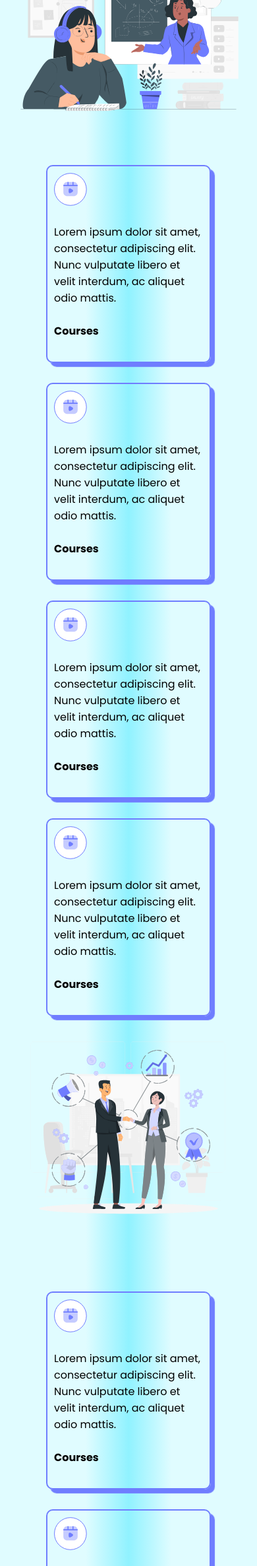
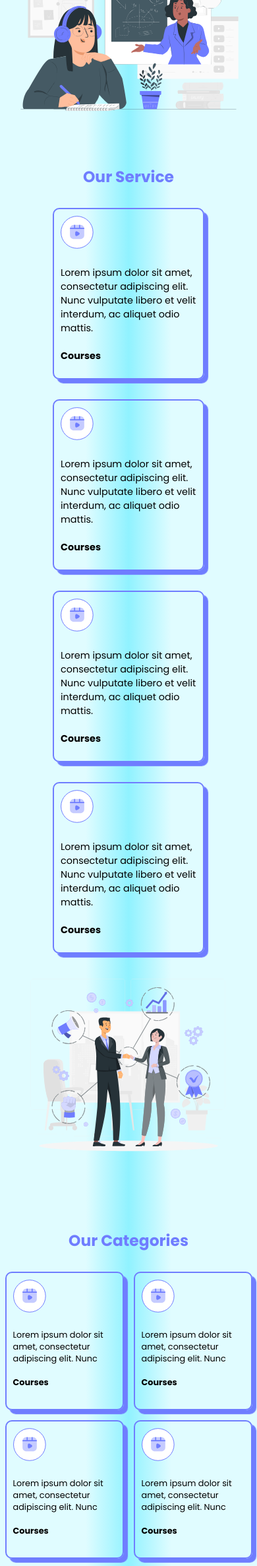
Before and after one commit to NH-Shohan/EduSpace, a PHP site: page / in a window 390 px wide; the page is wider, and only the part inside the window is pictured. Shown: the part 455-2828 px from the top of that part at 66% size. Run offline with PHP 8.4, Linux system fonts and the light colour scheme; some libraries are stand-ins or nearby versions.

Commit message:
footer fixed, size of cards fixed, container fixed

```diff
--- a/View/Home/OurServices.php
+++ b/View/Home/OurServices.php
@@ -10,6 +10,8 @@
 
 <body>
     <div class="service-container">
+        <div>
+            <h3 class="section-title">Our Service</h3>
             <div class="service container">
                 <div class="left vector">
 
@@ -54,6 +56,8 @@
                     </div>
                 </div>
             </div>
+
+        </div>
     </div>
 </body>
 
--- a/View/Home/TopCategories.php
+++ b/View/Home/TopCategories.php
@@ -10,56 +10,53 @@
 
 <body>
     <div class="categories-container">
+        <div>
+            <h3 class="section-title">Our Categories</h3>
             <div class="categories container">
                 <div class="right">
                     <div class="categories-cards">
                         <!-- 1 -->
                         <div class="service-card">
                             <img src="View/Assets/service-1.svg" alt="">
-                        <p>Lorem ipsum dolor sit amet, consectetur adipiscing elit. Nunc vulputate libero et velit
-                            interdum, ac aliquet odio mattis. </p>
+                            <p>Lorem ipsum dolor sit amet, consectetur adipiscing elit. Nunc </p>
                             <br>
                             <b>Courses</b>
                         </div>
                         <!-- 2 -->
                         <div class="service-card">
                             <img src="View/Assets/service-1.svg" alt="">
-                        <p>Lorem ipsum dolor sit amet, consectetur adipiscing elit. Nunc vulputate libero et velit
-                            interdum, ac aliquet odio mattis. </p>
+                            <p>Lorem ipsum dolor sit amet, consectetur adipiscing elit. Nunc </p>
                             <br>
                             <b>Courses</b>
                         </div>
                         <!-- 3 -->
                         <div class="service-card">
                             <img src="View/Assets/service-1.svg" alt="">
-                        <p>Lorem ipsum dolor sit amet, consectetur adipiscing elit. Nunc vulputate libero et velit
-                            interdum, ac aliquet odio mattis. </p>
+                            <p>Lorem ipsum dolor sit amet, consectetur adipiscing elit. Nunc </p>
                             <br>
                             <b>Courses</b>
                         </div>
                         <!-- 4 -->
                         <div class="service-card">
                             <img src="View/Assets/service-1.svg" alt="">
-                        <p>Lorem ipsum dolor sit amet, consectetur adipiscing elit. Nunc vulputate libero et velit
-                            interdum, ac aliquet odio mattis. </p>
+                            <p>Lorem ipsum dolor sit amet, consectetur adipiscing elit. Nunc </p>
                             <br>
                             <b>Courses</b>
                         </div>
                         <!-- 5 -->
                         <div class="service-card">
                             <img src="View/Assets/service-1.svg" alt="">
-                        <p>Lorem ipsum dolor sit amet, consectetur adipiscing elit. Nunc vulputate libero et velit
-                            interdum, ac aliquet odio mattis. </p>
+                            <p>Lorem ipsum dolor sit amet, consectetur adipiscing elit. Nunc </p>
                             <br>
                             <b>Courses</b>
                         </div>
                         <!-- 6 -->
                         <div class="service-card">
                             <img src="View/Assets/service-1.svg" alt="">
-                        <p>Lorem ipsum dolor sit amet, consectetur adipiscing elit. Nunc vulputate libero et velit
-                            interdum, ac aliquet odio mattis. </p>
+                            <p>Lorem ipsum dolor sit amet, consectetur adipiscing elit. Nunc </p>
                             <br>
                             <b>Courses</b>
+                        </div>
                     </div>
                 </div>
             </div>
--- a/View/Pages/about.php
+++ b/View/Pages/about.php
@@ -12,7 +12,7 @@
 <body>
     <?php include "./../../View/Navbar.php" ?>
     <h1>About</h1>
-    <?php include "./view/components/footer/footer.php" ?>
+    <?php include "./../../View/Footer.php" ?>
 </body>
 
 </html>
--- a/View/Pages/audioBook.php
+++ b/View/Pages/audioBook.php
@@ -12,7 +12,7 @@
 <body>
     <?php include "./../../View/Navbar.php" ?>
     <h1>Audio Book</h1>
-    <?php include "./view/components/footer/footer.php" ?>
+    <?php include "./../../View/Footer.php" ?>
 </body>
 
 </html>
--- a/View/Pages/courses.php
+++ b/View/Pages/courses.php
@@ -12,7 +12,7 @@
 <body>
     <?php include "./../../View/Navbar.php" ?>
     <h1>Courses</h1>
-    <?php include "./view/components/footer/footer.php" ?>
+    <?php include "./../../View/Footer.php" ?>
 </body>
 
 </html>
--- a/View/Pages/instructor.php
+++ b/View/Pages/instructor.php
@@ -12,7 +12,7 @@
 <body>
     <?php include "./../../View/Navbar.php" ?>
     <h1>Instructor</h1>
-    <?php include "./view/components/footer/footer.php" ?>
+    <?php include "./../../View/Footer.php" ?>
 </body>
 
 </html>
--- a/View/Pages/login.php
+++ b/View/Pages/login.php
@@ -12,7 +12,7 @@
 <body>
     <?php include "./../../View/Navbar.php" ?>
     <h1>Ami Login</h1>
-    <?php include "./view/components/footer/footer.php" ?>
+    <?php include "./../../View/Footer.php" ?>
 </body>
 
 </html>
--- a/View/Pages/podcast.php
+++ b/View/Pages/podcast.php
@@ -12,7 +12,7 @@
 <body>
     <?php include "./../../View/Navbar.php" ?>
     <h1>Podcast</h1>
-    <?php include "./view/components/footer/footer.php" ?>
+    <?php include "./../../View/Footer.php" ?>
 </body>
 
 </html>
--- a/View/Pages/registration.php
+++ b/View/Pages/registration.php
@@ -12,7 +12,7 @@
 <body>
     <?php include "./../../View/Navbar.php" ?>
     <h1>Ami registration</h1>
-    <?php include "./view/components/footer/footer.php" ?>
+    <?php include "./../../View/Footer.php" ?>
 </body>
 
 </html>
--- a/View/styles.css
+++ b/View/styles.css
@@ -236,8 +236,9 @@ body {
   border: 2px solid var(--text);
   padding: 10px;
   border-radius: 10px;
-  width: 250px;
-  height: 300px;
+  width: 230px;
+  font-size: 0.9rem;
+  height: 260px;
   box-shadow: 6px 6px 1px var(--text);
 
   transition: all 600ms;
@@ -268,19 +269,55 @@ body {
 .categories-cards {
   display: grid;
   grid-template-columns: repeat(6, 0fr);
-  gap: 30px;
+  gap: 15px;
   justify-content: center;
+  /* justify-content: space-between; */
+
   /* align-items: center; */
 }
 
 .categories-cards .service-card:nth-child(6) {
   margin-top: 30px;
 }
+.categories-cards .service-card {
+  width: 180px;
+  height: 210px;
+  font-size: 0.8rem;
+}
+
+.section-title {
+  text-align: center;
+  margin-bottom: 30px;
+  color: var(--text);
+  font-size: clamp(1.2rem, 6vw, 2rem);
+}
 
 /* Responsive container */
+/* @media screen and (min-width: 1900px) {
+  .container {
+    max-width: 1480px;
+  }
+} */
 @media screen and (max-width: 1300px) {
   .container {
     max-width: 1280px;
+  }
+}
+@media screen and (max-width: 1600px) {
+  .categories-cards {
+    display: grid;
+    /* grid-template-columns: repeat(4, 1fr); */
+    justify-items: center;
+    justify-content: center;
+
+    /* justify-items: space-between; */
+  }
+
+  .categories-cards .service-card:nth-child(5) {
+    grid-column: 2/3;
+  }
+  .categories-cards .service-card:nth-child(6) {
+    /* grid-column: 3/4; */
   }
 }
 @media screen and (max-width: 1100px) {
--- a/index.php
+++ b/index.php
@@ -15,6 +15,8 @@
     <?php include "View/Home/Heading.php" ?>
     <?php include "View/Home/OurServices.php" ?>
     <?php include "View/Home/TopCategories.php" ?>
+    <?php include "View/Footer.php" ?>
+
 </body>
 
 </html>
```
Lines whose indentation alone changed are shown as unchanged.
